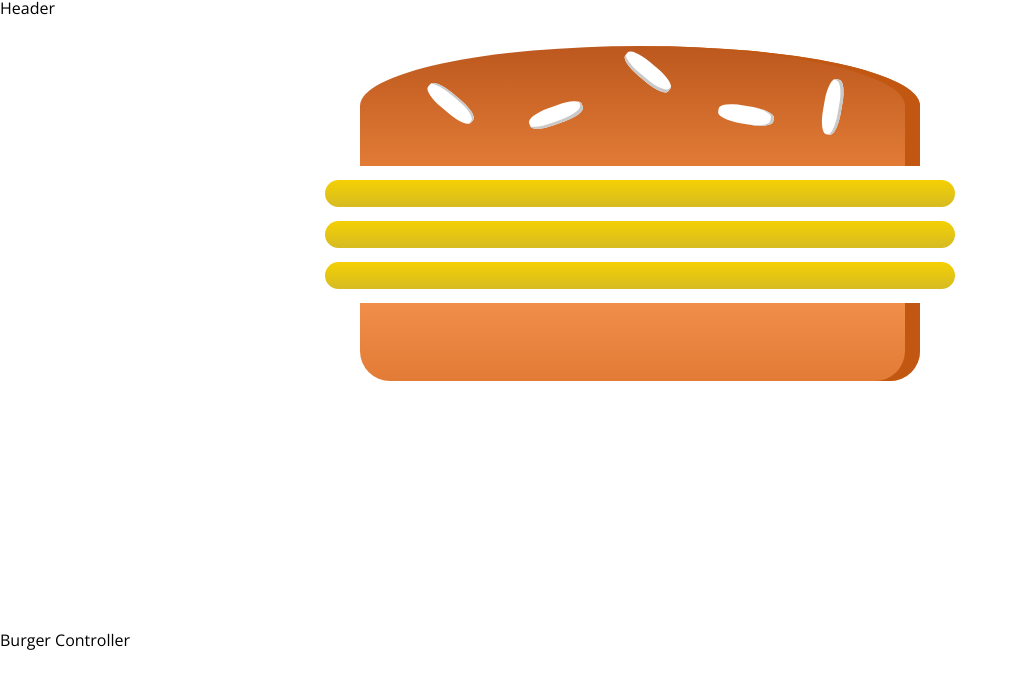
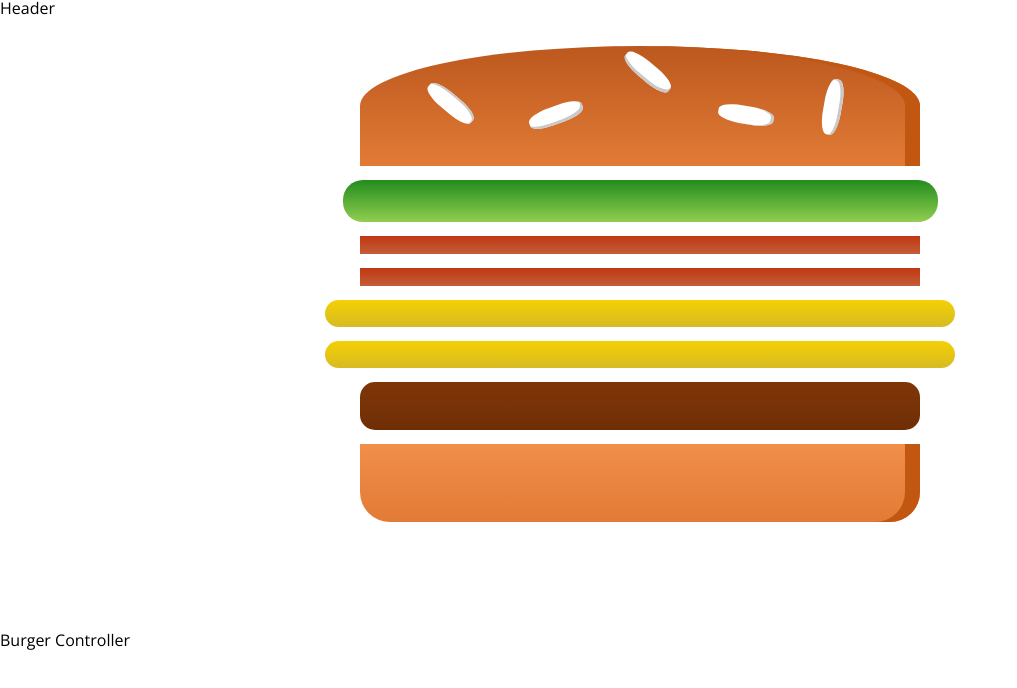
Before and after one commit to paccytweety/burger-builder-starting-setup, a React app: page / in a window 1280 px wide. Shown: the top 688 px of the page, without its empty margins (0-1017 px from the left). Built offline with nearby package versions, Linux system fonts and the light colour scheme.

Commit message:
EDIT Burger logic

```diff
--- a/src/components/Burger/Burger.js
+++ b/src/components/Burger/Burger.js
@@ -4,33 +4,50 @@ import BurgerIngredient from './BurgerIngredient/BurgerIngredient';
 import PropTypes from 'prop-types';
 
 const Burger = ( props ) => {
-  const arrayIngredients = Object.keys(props.ingredients).map(
-      igKey => {
-        return [...Array(props.ingredients[igKey])].map(
-          (_, i) => {
-            return <BurgerIngredient key={igKey + 1} type={igKey} />
-          }
-        );
+  // Max solution
+  // const arrayIngredients = Object.keys(props.ingredients).map(
+  //     igKey => {
+  //       return [...Array(props.ingredients[igKey])].map(
+  //         (_, i) => {
+  //           return <BurgerIngredient key={igKey + 1} type={igKey} />
+  //         }
+  //       );
+  //     }
+  //   )
+  //   .reduce((acc, el) => {
+  //     return acc.concat(el)
+  //   }, [])
+
+  // Patty solution
+  let arrayIngredients = [];
+  if ( props.ingredients && props.ingredients.length > 0 ) {
+    props.ingredients.map(
+      (ingredient, index) => {
+        var i = 1;
+        for (i; i <= ingredient.number; i++) {
+          arrayIngredients.push(<BurgerIngredient key={ingredient.type + i} type={ingredient.type} />);
+        }
+        return arrayIngredients;
       }
     )
-    .reduce((acc, el) => {
-      return acc.concat(el)
-    }, [])
-    console.log('ingredient: ', arrayIngredients);
+  } else {
+    arrayIngredients = <p>Please start adding ingredients!</p>
+  }
+
+  console.log('ingredient: ', props.ingredients);
+  console.log('ingredient: ', arrayIngredients);
+
   return (
     <div className={classes.Burger}>
       <BurgerIngredient type="bread-top" />
-      {arrayIngredients.length > 0
-        ? arrayIngredients
-        : <p>Please start adding ingredients!</p>
-      }
+      {arrayIngredients}
       <BurgerIngredient type="bread-bottom" />
     </div>
   );
 }
 
 Burger.propTypes = {
-  ingredients: PropTypes.object.isRequired
+  ingredients: PropTypes.arrayOf(PropTypes.object).isRequired
 }
 
 export default Burger;
--- a/src/containers/BurgerBuilder/BurgerBuilder.js
+++ b/src/containers/BurgerBuilder/BurgerBuilder.js
@@ -4,12 +4,20 @@ import Aux from "../../HOC/Aux";
 
 class BurgerBuilder extends Component {
   state = {
-    ingredients: {
-      salad: 0,
-      bacon: 0,
-      cheese: 3,
-      meat: 0
-    }
+    // Max solution
+    // ingredients: {
+    //   salad: 0,
+    //   bacon: 0,
+    //   cheese: 3,
+    //   meat: 0
+    // },
+    // Patty solution
+    ingredients: [
+      { type: 'salad', number: 1},
+      { type: 'bacon', number: 2},
+      { type: 'cheese', number: 2},
+      { type: 'meat', number: 1}
+    ]
   }
   render() {
     return (
```
